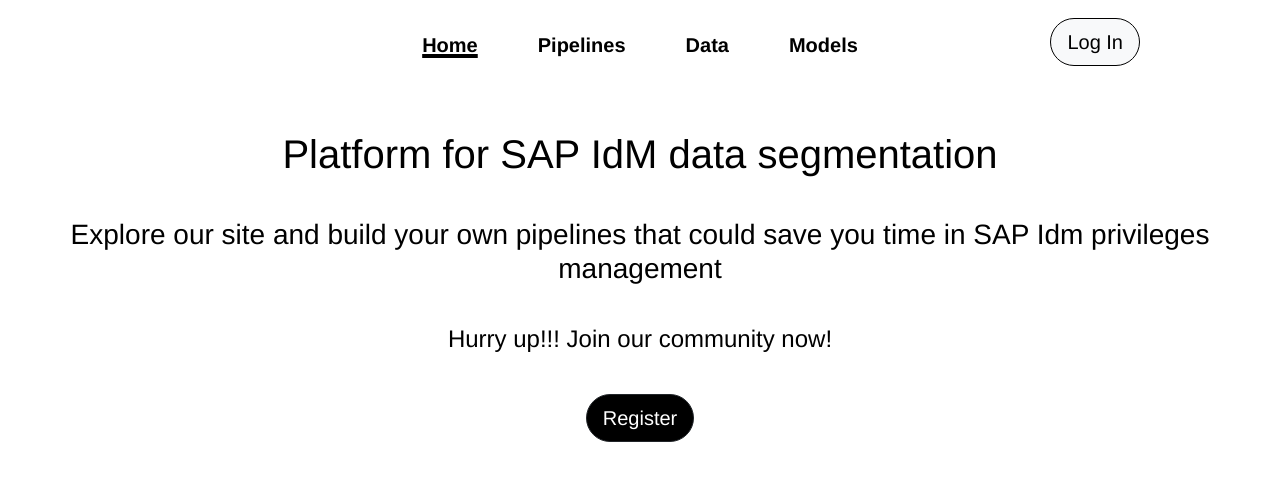
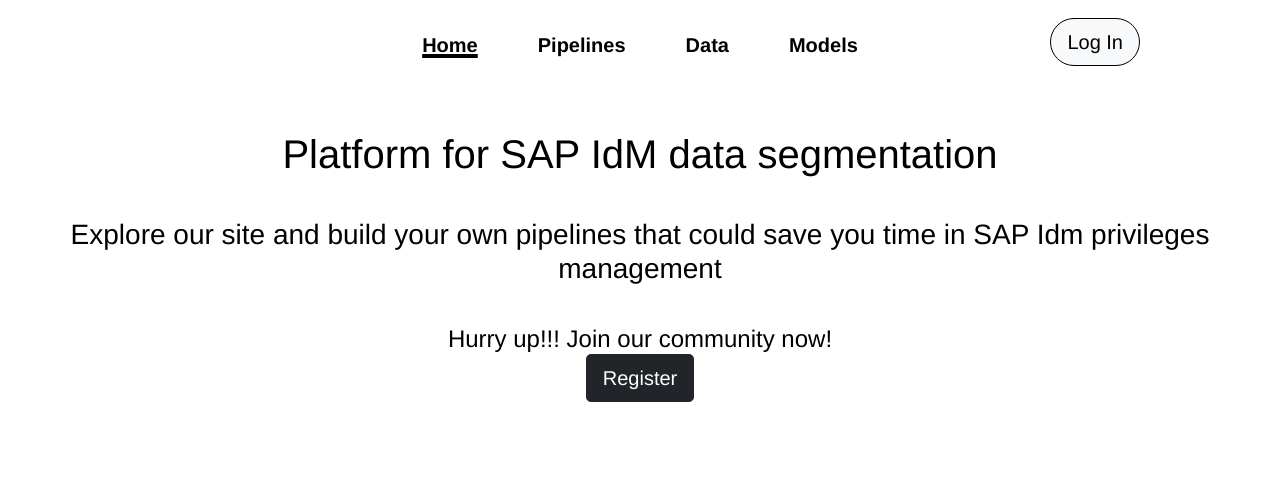
Before and after one commit to petardmnv/System-access-segmentation, a Vue app in the folder src/client/: page /#/home in a window 1280 px wide. Shown: the top 480 px of the page. Built offline with nearby package versions, Linux system fonts and the light colour scheme.

Commit message:
fix: Add section and packed elements in it, because it a good practice.

```diff
--- a/src/client/src/components/DefaultHome.vue
+++ b/src/client/src/components/DefaultHome.vue
@@ -1,11 +1,11 @@
 <template>
-  <div class="hello">
-    <router-link type="button" class="btn btn-light btn-lg" to="/login"> Log In </router-link>
-    <h1> Platform for SAP IdM data segmentation</h1>
-    <h3> Explore our site and build your own pipelines that could save you time in SAP Idm privileges management </h3>
-    <h4> Hurry up!!! Join our community now! </h4>
-    <router-link type="button" class="btn btn-dark btn-lg" to="/register"> Register </router-link>
-  </div>
+  <section>
+      <router-link type="button" class="btn btn-light btn-lg" to="/login"> Log In </router-link>
+      <h1> Platform for SAP IdM data segmentation</h1>
+      <h3> Explore our site and build your own pipelines that could save you time in SAP Idm privileges management </h3>
+      <h4> Hurry up!!! Join our community now! </h4>
+      <router-link type="button" class="btn btn-dark btn-lg" to="/register"> Register </router-link>
+  </section>
 </template>
 
 <script>
```
